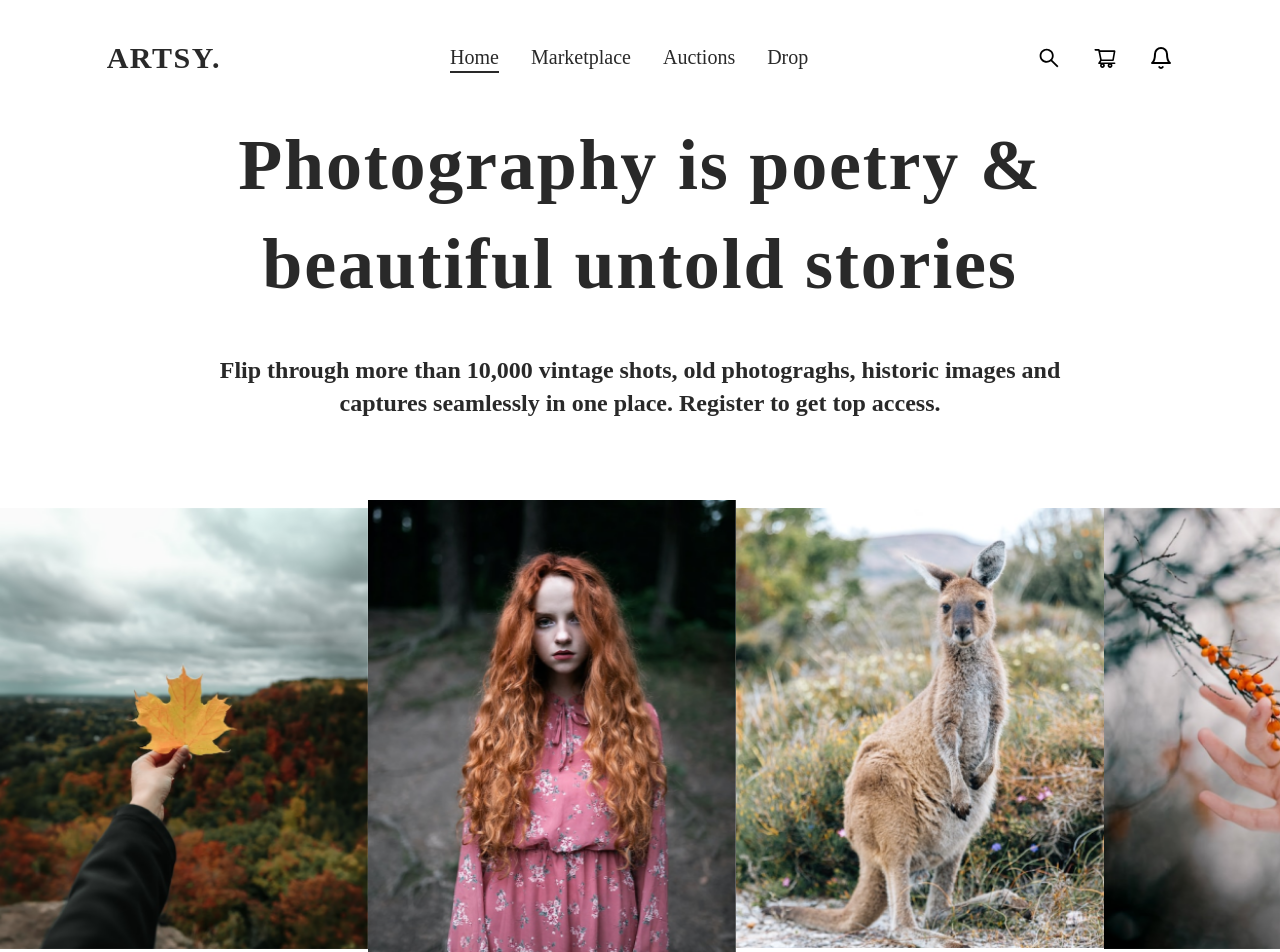
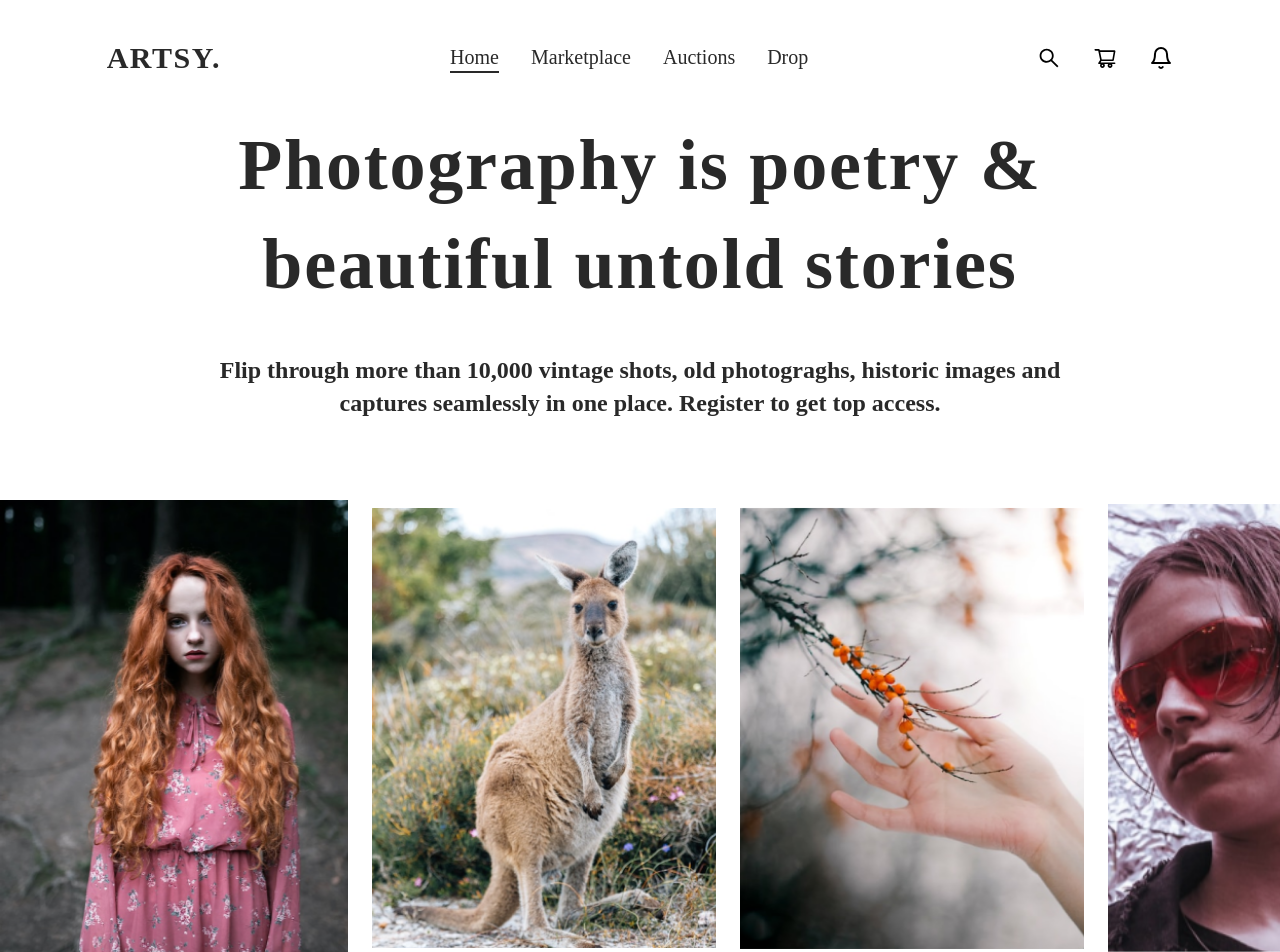
Before and after one commit to Praise-Oyeniyi/Artsy-Photography, a React (Create React App) app: page / in a window 1280 px wide. Shown: the top 952 px of the page. Built offline with nearby package versions, Linux system fonts and the light colour scheme; a web font is replaced by a local one.

Commit message:
rounding up still

```diff
--- a/src/Components/Cart/CartIsEmpty.js
+++ b/src/Components/Cart/CartIsEmpty.js
@@ -16,7 +16,7 @@ const CartIsEmpty = ({navigate, cart}) => {
                 <img src={Icon3} alt="" className='h-[20em] w-[20em] sm:h-[12em] sm:w-auto'/>
                 <div className='space-y-3 text-center'>
                     <h3 className='text-2xl font-medium sm:text-xl sm:px-5'>Heyy, You've not added any item to your cart</h3>
-                    <p className='text-24 text-blue underline font-medium cursor-pointer' onClick={()=>navigate('/MarketPlace')}>Start Shopping</p>
+                    <p className='text-24 text-blue underline font-medium cursor-pointer pointer-events-auto sm:text-lg' onClick={()=>navigate('/MarketPlace')}>Start Shopping</p>
                 </div>
             </div>
         </div>
--- a/src/Components/Cart/CartNotEmpty.js
+++ b/src/Components/Cart/CartNotEmpty.js
@@ -34,7 +34,7 @@ const CartNotEmpty = ({cart,deleteItem,navigate,Half, Halved,cartItemsAdd,cartIt
                 </ul>
                 <h4 className={`text-lg font-semibold sm:mx-3 text-[#BCB7B7] lg:hidden pb-12 ${Half !== 'shopping'? 'hidden': ''}`}><NavLink to='/'>Home</NavLink> / <NavLink to='/MarketPlace'>Marketplace</NavLink> / <span className='text-black font-semibold'> Cart</span></h4>
 
-                <div className={`carts-items-outer sm:px-3 relative ${Half ==='shipping'?'flex-center items-start gap-x-10':'mb-48'}`}>
+                <div className={`carts-items-outer sm:px-3 relative ${Half ==='shipping'?'flex-center items-start gap-x-10':'mb-48 sm:mb-0'}`}>
                     <div className={`payment hidden ${Half === 'payment'?'!block': ''}`}>
                        <Payment CartTotal={CartTotal} itemTotal={itemTotal} cart={cart} updateCart={updateCart} Halved={Halved}/>
                     </div>
--- a/src/Components/Cart/DetailsForm.js
+++ b/src/Components/Cart/DetailsForm.js
@@ -68,7 +68,7 @@ const DetailsForm = ({Half, Halved}) => {
             <button className='px-16 sm:rounded-sm sm:px-8 sm:mx-auto h-20 sm:h-12 bg-blue w-full rounded-lg text-24 sm:w-4/6 text-white flex-center justify-center' type='submit'>
                 Proceed to payment
             </button>
-            <p className='text-24 text-blue border-b border-blue font-medium cursor-pointer mx-auto w-fit lg:hidden !mt-3' onClick={()=>navigate('/MarketPlace')}>Go back to cart </p>
+            <p className='text-24 text-blue border-b border-blue font-medium cursor-pointer mx-auto w-fit lg:hidden !mt-3' onClick={()=>Halved('shopping')}>Go back to cart </p>
 
         </form>
     </div>
--- a/src/Components/Homepage/Slider.js
+++ b/src/Components/Homepage/Slider.js
@@ -15,7 +15,7 @@ const Slider = () => {
       const firstItem = myArray[0];
       const restOfItems = myArray.slice(1);
       setMyArray([...restOfItems, firstItem]);
-    }, 5000);
+    }, 3000);
     return () => clearInterval(intervalId);
   }, [myArray]);
 
@@ -29,11 +29,11 @@ const Slider = () => {
           <img src={slide4} alt="slide-pics" className='sm:w-full border-x-8 border-x-[transparent] h-80 sm:absolute top-0 left-0 z-10 sm:h-80'/>
       </div>
 
-      <div className='w-full sm:hidden slider py-10 flex  items-center justify-start relative tab:hidden med:hidden'>
+      <div className='w-full sm:hidden slider py-10 flex items-center justify-start relative tab:hidden med:hidden'>
         {myArray.map((image, index)=>(
-          <div className='relative left-0 slide-left' key={index}>
-            {myArray[0]?'':<div className='absolute bg-body-bg top-0 h-full z-20 w-5    animation-fill-mode: forwards mx-10'></div>}
-            <img src={image} alt="slide-pics" className={`min-w-[23em] h-full z-10 relative `}/>
+          <div className='relative slide-left' key={index}>
+            <div className={`absolute bg-body-bg -top-3 h-[30rem] z-20 w-6 ${index ===0? '-left-7':'-left-5'}`}></div>
+            <img src={image} alt="slide-pics" className={`min-w-[23em] h-full z-10 relative left-0`}/>
           </div>
         ))}
 
```
